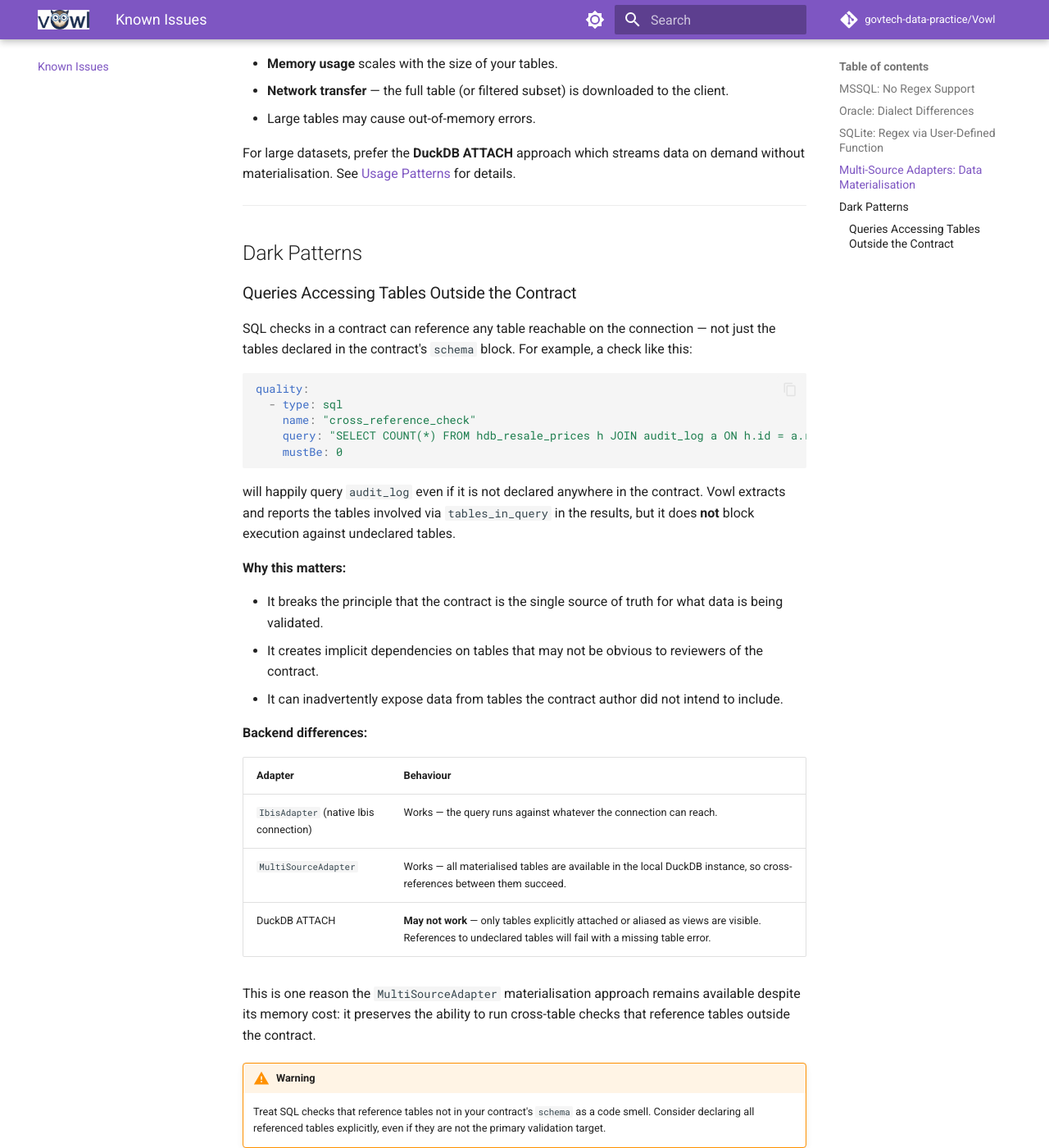
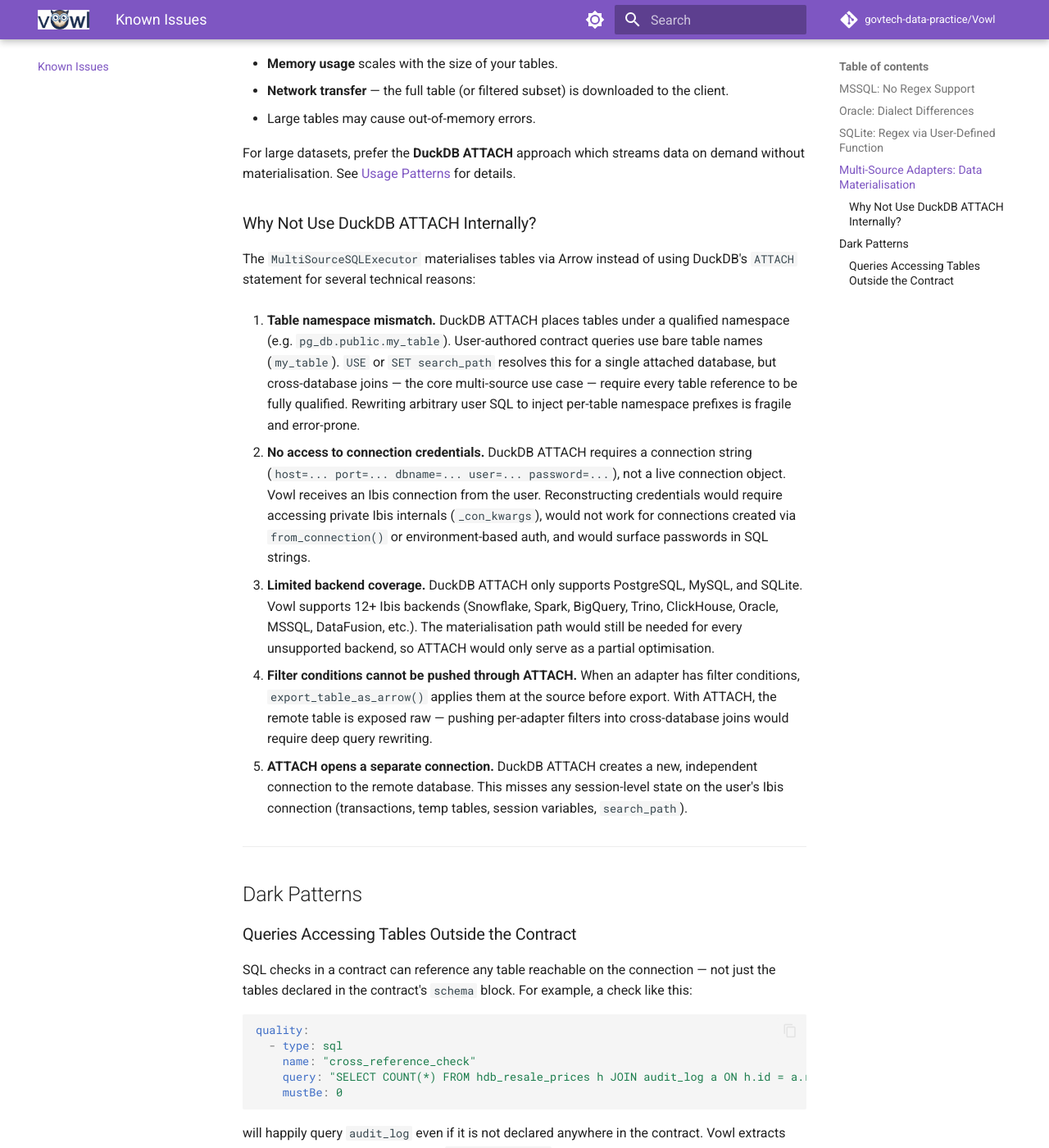
Before and after one commit to govtech-data-practice/vowl, an MkDocs documentation site: the page built from docs/known-issues.md, in a window 1280 px wide and 1400 px high, scrolled down 1455 px. Shown: the whole window at 82% size. Built offline with MkDocs 1.6.1 and Material for MkDocs 9.7.7, drawn with Linux system fonts in a browser that asks for light colours; comment, search, counter and statistics services are not loaded.

Commit message:
Update readme on multisource materialisation background

```diff
--- a/docs/known-issues.md
+++ b/docs/known-issues.md
@@ -47,6 +47,20 @@ When using `MultiSourceAdapter` (passing `adapters={}` to `validate_data`), each
 
 For large datasets, prefer the **DuckDB ATTACH** approach which streams data on demand without materialisation. See [Usage Patterns](usage-patterns.md#option-b-duckdb-attach) for details.
 
+### Why Not Use DuckDB ATTACH Internally?
+
+The `MultiSourceSQLExecutor` materialises tables via Arrow instead of using DuckDB's `ATTACH` statement for several technical reasons:
+
+1. **Table namespace mismatch.** DuckDB ATTACH places tables under a qualified namespace (e.g. `pg_db.public.my_table`). User-authored contract queries use bare table names (`my_table`). `USE` or `SET search_path` resolves this for a single attached database, but cross-database joins — the core multi-source use case — require every table reference to be fully qualified. Rewriting arbitrary user SQL to inject per-table namespace prefixes is fragile and error-prone.
+
+2. **No access to connection credentials.** DuckDB ATTACH requires a connection string (`host=... port=... dbname=... user=... password=...`), not a live connection object. Vowl receives an Ibis connection from the user. Reconstructing credentials would require accessing private Ibis internals (`_con_kwargs`), would not work for connections created via `from_connection()` or environment-based auth, and would surface passwords in SQL strings.
+
+3. **Limited backend coverage.** DuckDB ATTACH only supports PostgreSQL, MySQL, and SQLite. Vowl supports 12+ Ibis backends (Snowflake, Spark, BigQuery, Trino, ClickHouse, Oracle, MSSQL, DataFusion, etc.). The materialisation path would still be needed for every unsupported backend, so ATTACH would only serve as a partial optimisation.
+
+4. **Filter conditions cannot be pushed through ATTACH.** When an adapter has filter conditions, `export_table_as_arrow()` applies them at the source before export. With ATTACH, the remote table is exposed raw — pushing per-adapter filters into cross-database joins would require deep query rewriting.
+
+5. **ATTACH opens a separate connection.** DuckDB ATTACH creates a new, independent connection to the remote database. This misses any session-level state on the user's Ibis connection (transactions, temp tables, session variables, `search_path`).
+
 ---
 
 ## Dark Patterns
```
Also changed, not shown: README.md (+21 -21 lines).
